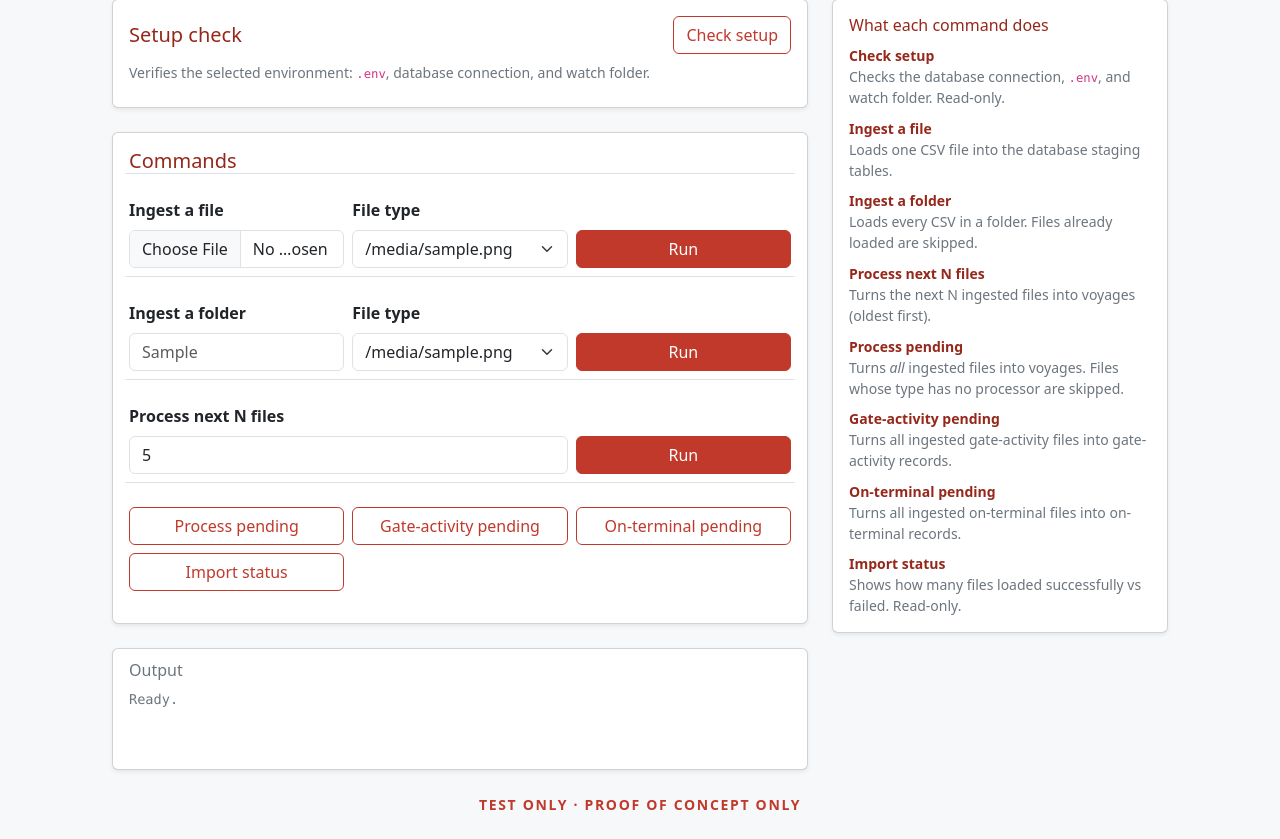
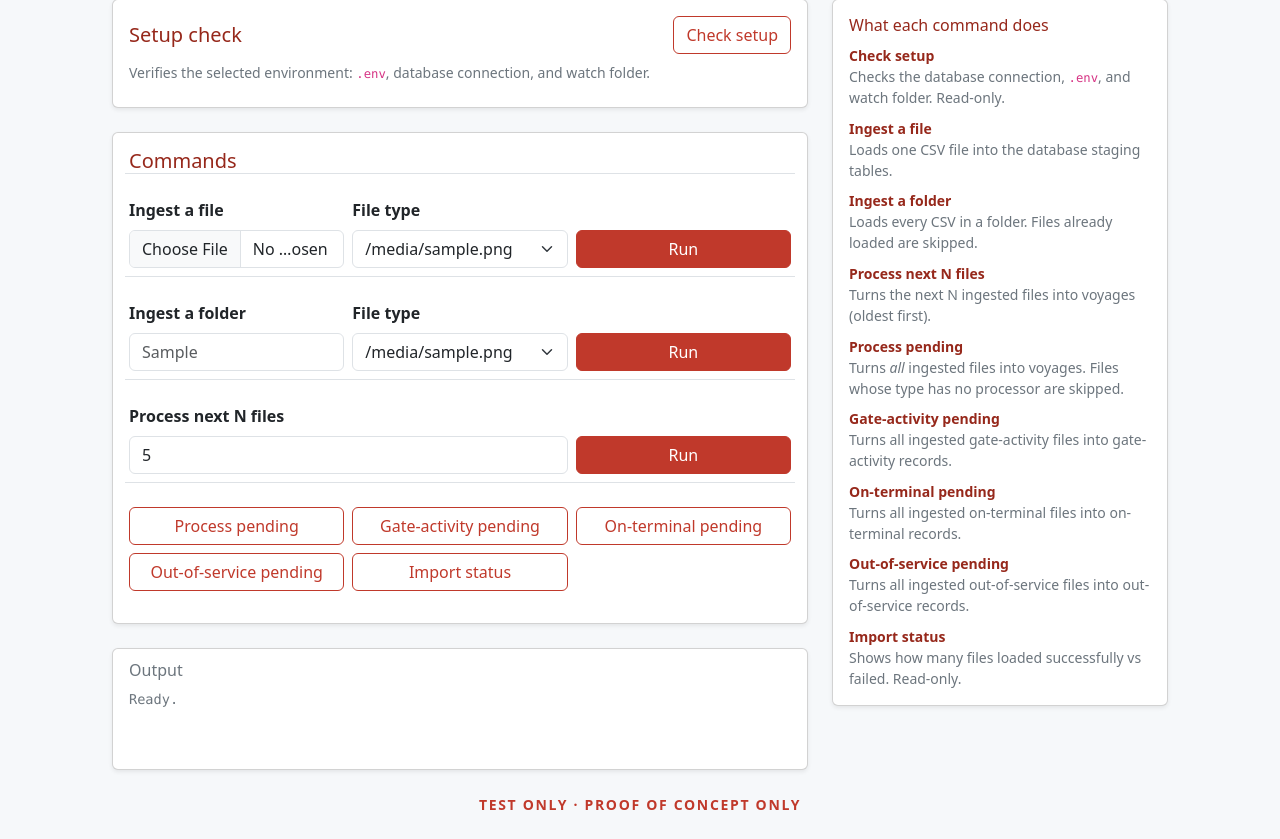
Before and after one commit to CCMCIT/DemandForecast, a Flask app: template src/app/entrypoints/web/templates/index.html in a window 1280 px wide. Shown: the part 175-1014 px from the top of the page. Run offline with Flask 3, Linux system fonts and the light colour scheme; the template is opened without the code that fills it: most values are stand-ins (such as "Sample title", 1, 10 or a date in 2020); parts of the project's set-up code (start-up, migrations or seed data) failed here and were passed over.

Commit message:
Add out-of-service to the web UI

```diff
--- a/src/app/entrypoints/web/app.py
+++ b/src/app/entrypoints/web/app.py
@@ -43,6 +43,7 @@ _CLI_COMMANDS = {
     "process-next": "process-next",
     "process-gate-activity-pending": "process-gate-activity-pending",
     "process-on-terminal-pending": "process-on-terminal-pending",
+    "process-out-of-service-pending": "process-out-of-service-pending",
 }
 
 # One local user -> at most one running job. A background thread reads the child's
--- a/src/app/entrypoints/web/templates/index.html
+++ b/src/app/entrypoints/web/templates/index.html
@@ -143,6 +143,9 @@
                 <button class="btn btn-outline-brand" data-stream="process-on-terminal-pending">On-terminal pending</button>
               </div>
               <div class="col-12 col-md-4 d-grid">
+                <button class="btn btn-outline-brand" data-stream="process-out-of-service-pending">Out-of-service pending</button>
+              </div>
+              <div class="col-12 col-md-4 d-grid">
                 <button class="btn btn-outline-brand" data-run="/api/import-status">Import status</button>
               </div>
             </div>
@@ -189,6 +192,9 @@
               <dt>On-terminal pending</dt>
               <dd class="text-secondary">Turns all ingested on-terminal files into on-terminal records.</dd>
 
+              <dt>Out-of-service pending</dt>
+              <dd class="text-secondary">Turns all ingested out-of-service files into out-of-service records.</dd>
+
               <dt>Import status</dt>
               <dd class="text-secondary">Shows how many files loaded successfully vs failed. Read-only.</dd>
             </dl>
```
